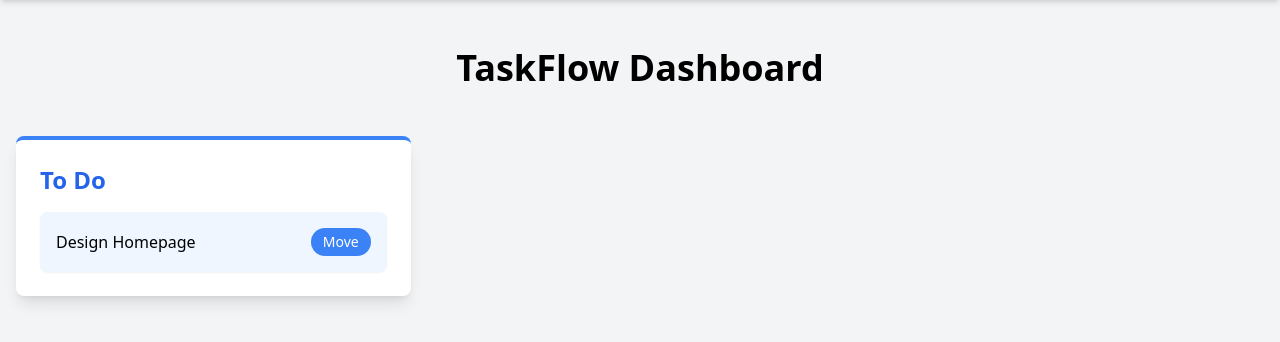
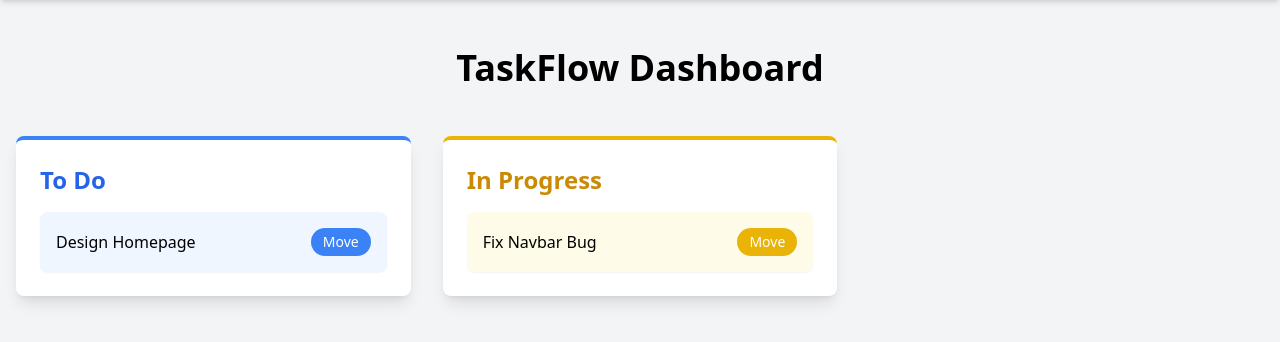
Before and after one commit to Youcode-Classe-E-2024-2025/ElHamzaoui_ZIRARI-todo_OOP, a PHP site: page /user.php in a window 1280 px wide. Shown: the part 72-414 px from the top of the page. Run offline with PHP 8.4, Linux system fonts and the light colour scheme; some libraries are stand-ins or nearby versions.

Commit message:
ajout de section in progress

```diff
--- a/App/view/user.php
+++ b/App/view/user.php
@@ -51,5 +51,17 @@
                 </ul>
             </div>
 
+            <!-- In Progress Section -->
+            <div id="inprogress" class="bg-white dark:bg-gray-800 rounded-lg shadow-lg p-6 border-t-4 border-yellow-500">
+                <h2 class="text-2xl font-semibold text-yellow-600 dark:text-yellow-400 mb-4">In Progress</h2>
+                <ul class="space-y-4">
+                    <li class="task bg-yellow-50 dark:bg-gray-700 p-4 rounded-lg shadow-sm flex justify-between items-center">
+                        <span>Fix Navbar Bug</span>
+                        <button class="move-btn bg-yellow-500 text-white px-3 py-1 rounded-full text-sm">Move</button>
+                    </li>
+                </ul>
+            </div>
+
+
 </body>
 </html>
```
